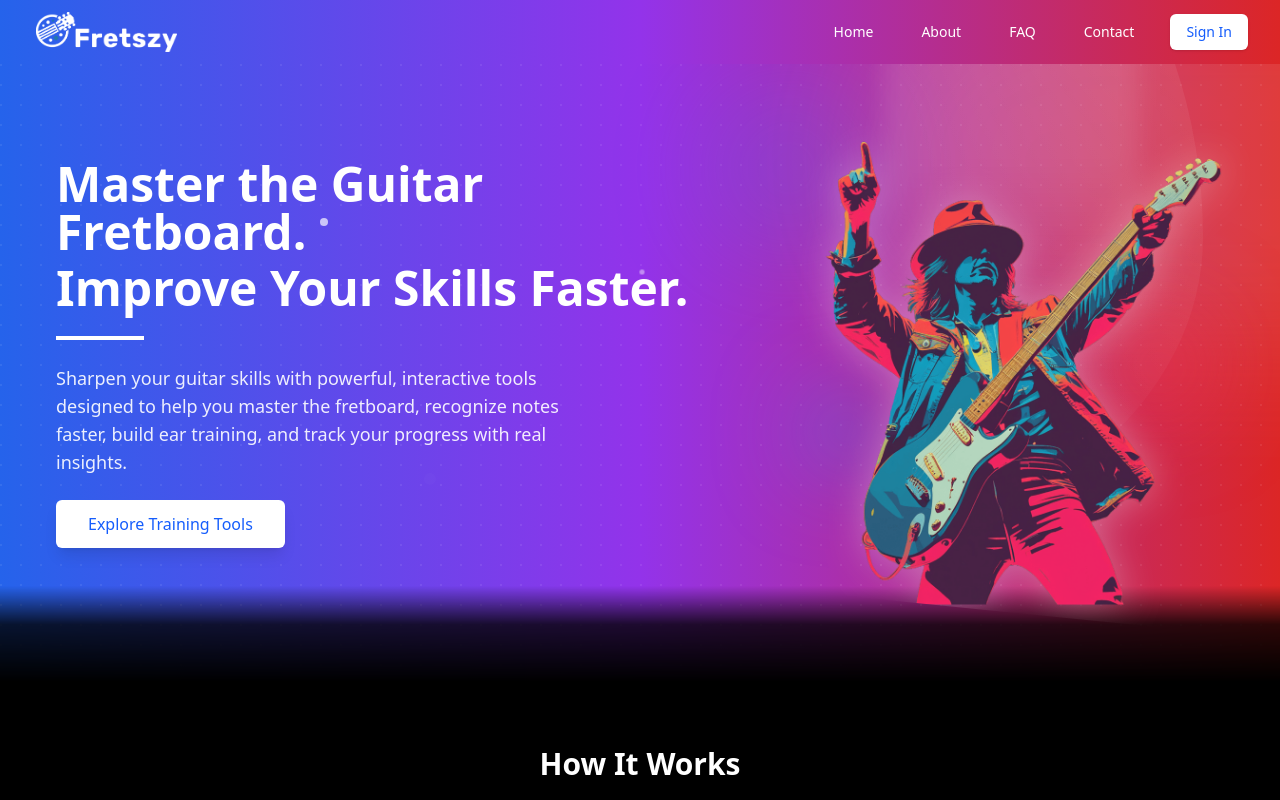
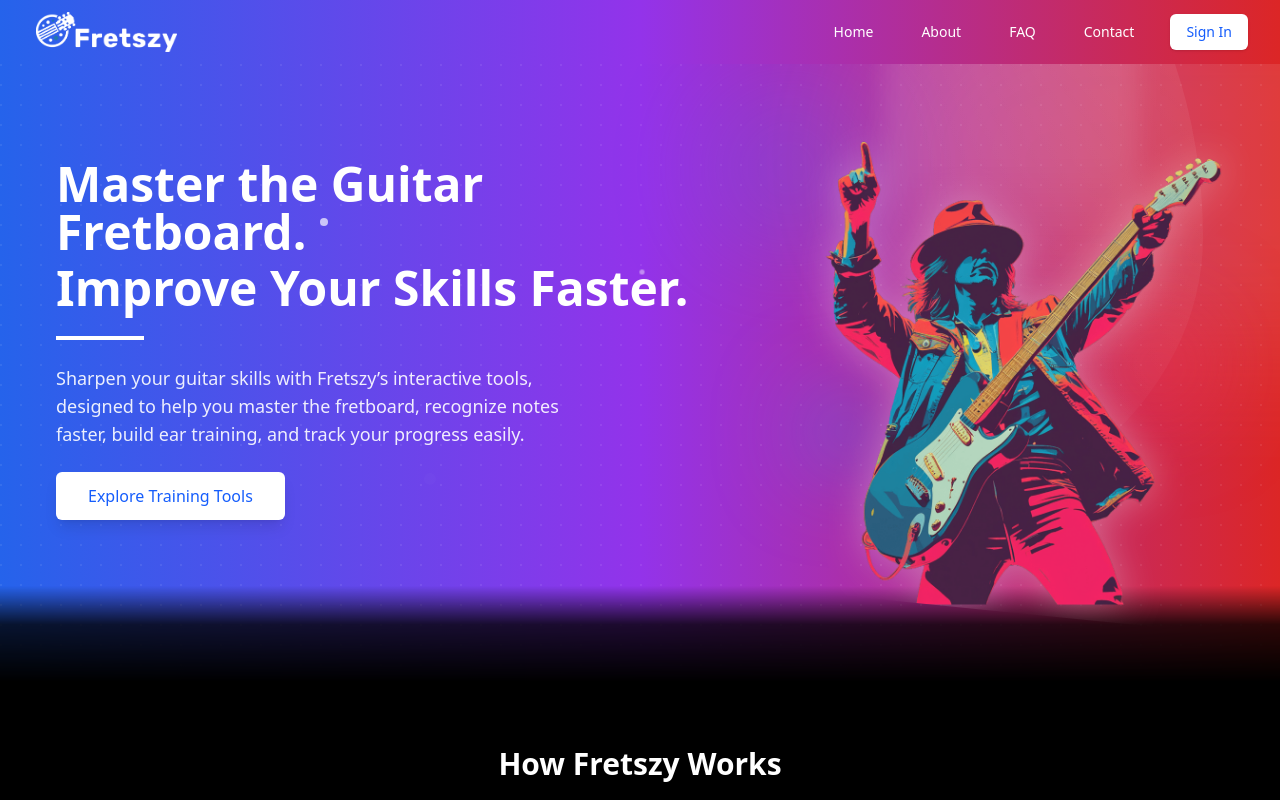
Before and after one commit to benigogoi/fretszyFe, a React (Vite) app: page / in a window 1280 px wide. Shown: the top 800 px of the page. Built offline with nearby package versions, Linux system fonts and the light colour scheme.

Commit message:
Updated bit of content for better seo

```diff
--- a/src/components/homeComps/Hero.tsx
+++ b/src/components/homeComps/Hero.tsx
@@ -65,16 +65,19 @@ const Hero = () => {
               <div className="lg:w-3/5 text-center lg:text-left px-4 lg:px-6">
                 {/* Updated heading with two lines of equal size and period at the end */}
                 <h1 className="text-white font-bold mb-6">
-                  <span className="block text-2xl md:text-4xl lg:text-5xl mb-2">Master the Guitar Fretboard.</span>
-                  <span className="block text-2xl md:text-4xl lg:text-5xl">Improve Your Skills Faster.</span>
+                  <span className="block text-2xl md:text-4xl lg:text-5xl mb-2">
+                    Master the Guitar Fretboard.
+                  </span>
+                  <span className="block text-2xl md:text-4xl lg:text-5xl">
+                    Improve Your Skills Faster.
+                  </span>
                 </h1>
 
                 <div className="w-22 h-1 bg-white mx-auto lg:mx-0 mb-6"></div>
                 <p className="text-white text-lg mb-6 max-w-lg mx-auto lg:mx-0 opacity-90">
-                  Sharpen your guitar skills with powerful, interactive tools
+                  Sharpen your guitar skills with Fretszy’s interactive tools,
                   designed to help you master the fretboard, recognize notes
-                  faster, build ear training, and track your progress with real
-                  insights.
+                  faster, build ear training, and track your progress easily.
                 </p>
 
                 {/* Fixed button with explicit z-index and pointer-events-auto to ensure it's clickable */}
@@ -161,7 +164,8 @@ const Hero = () => {
         style={{
           background:
             "linear-gradient(to bottom, transparent 0%, rgba(0, 0, 0, 0.8) 40%, rgba(0, 0, 0, 1) 100%)",
-          marginTop: "-6rem", /* Pull the gradient up to overlap with the bottom of the image */
+          marginTop:
+            "-6rem" /* Pull the gradient up to overlap with the bottom of the image */,
           position: "relative",
           zIndex: "5",
         }}
--- a/src/components/homeComps/HowItWorks.tsx
+++ b/src/components/homeComps/HowItWorks.tsx
@@ -68,7 +68,7 @@ const HowItWorks = () => {
   return (
     <div className=" py-16">
       <div className="container mx-auto px-4">
-        <h2 className="text-3xl font-bold text-center mb-12 text-white">How It Works</h2>
+        <h2 className="text-3xl font-bold text-center mb-12 text-white">How Fretszy Works</h2>
 
         <div className="grid md:grid-cols-3 gap-8">
           {steps.map((step, index) => (
--- a/src/components/layout/Footer.tsx
+++ b/src/components/layout/Footer.tsx
@@ -96,7 +96,7 @@ const Footer: React.FC<FooterProps> = ({
                 </div>
 
                 <div className="mt-8 pt-6 border-t border-gray-800 text-center">
-                    <p className="text-sm text-gray-400">&copy; {copyrightYear} {appName}. All rights reserved.</p>
+                    <p className="text-sm text-gray-400">&copy; {copyrightYear} {appName}. Guitar Fretboard Training Platform</p>
                     <div className="mt-2 flex justify-center flex-wrap">
                         <span className="px-2 text-sm text-gray-500">Guitar Fretboard Trainer</span>
                         <span className="text-gray-600 mx-1">•</span>
```
